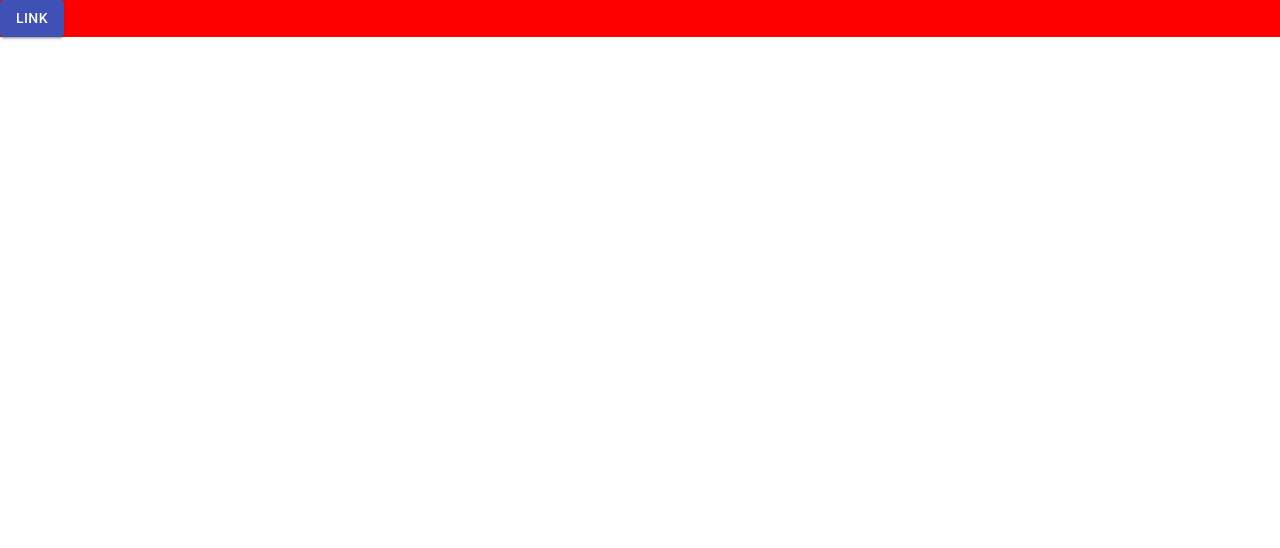
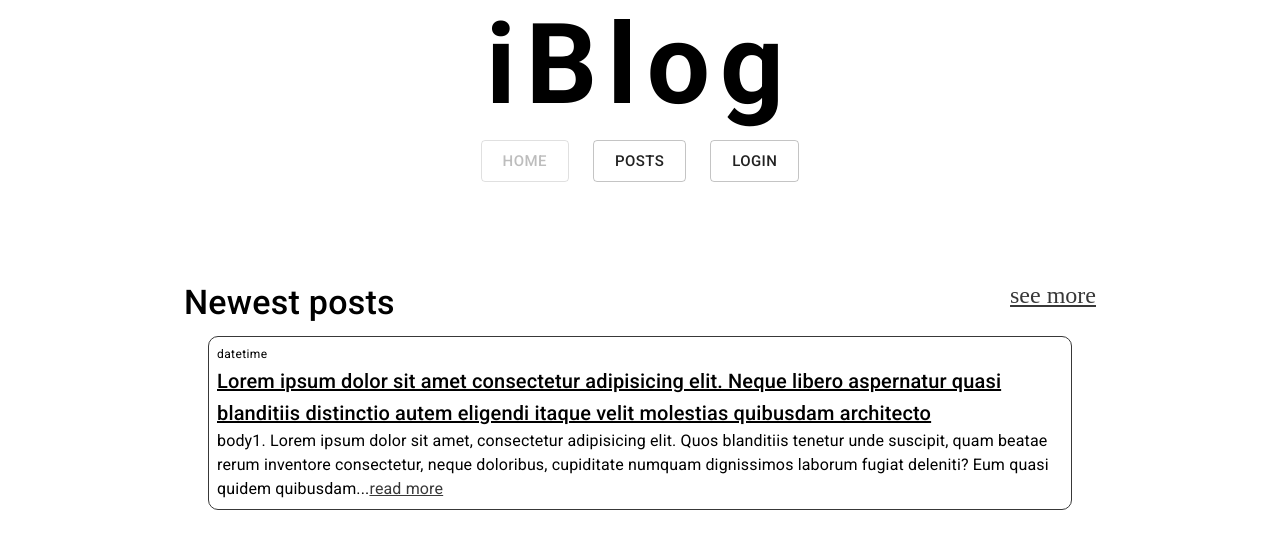
Before and after one commit to weebNeedWeed/iBlog, a Next.js app: page / in a window 1280 px wide. Shown: the top 548 px of the page. Built offline with nearby package versions, Linux system fonts and the light colour scheme.

Commit message:
Design index page

```diff
--- /dev/null
+++ b/src/components/Card/Card.index.jsx
@@ -0,0 +1,8 @@
+import React from "react";
+import CardPresentation from "./Card.presentation";
+
+function Card() {
+  return <CardPresentation />;
+}
+
+export default Card;
--- /dev/null
+++ b/src/components/Card/Card.presentation.jsx
@@ -0,0 +1,34 @@
+import React from "react";
+import Typography from "@material-ui/core/Typography";
+import useStyles from "./Card.styles";
+import Link from "next/link";
+
+function CardPresentation() {
+  const classes = useStyles();
+
+  return (
+    <div className={classes.wrapper}>
+      <Typography variant="caption" display="block">
+        datetime
+      </Typography>
+      <Link href="#">
+        <Typography variant="h6" className={classes.title}>
+          Lorem ipsum dolor sit amet consectetur adipisicing elit. Neque libero
+          aspernatur quasi blanditiis distinctio autem eligendi itaque velit
+          molestias quibusdam architecto
+        </Typography>
+      </Link>
+      <Typography variant="body1">
+        body1. Lorem ipsum dolor sit amet, consectetur adipisicing elit. Quos
+        blanditiis tenetur unde suscipit, quam beatae rerum inventore
+        consectetur, neque doloribus, cupiditate numquam dignissimos laborum
+        fugiat deleniti? Eum quasi quidem quibusdam{"..."}
+        <Link href="#">
+          <a className={classes.link}>read more</a>
+        </Link>
+      </Typography>
+    </div>
+  );
+}
+
+export default CardPresentation;
--- /dev/null
+++ b/src/components/Card/Card.styles.js
@@ -0,0 +1,22 @@
+import { makeStyles } from "@material-ui/core/styles";
+
+const useStyles = makeStyles((theme) => ({
+  wrapper: {
+    border: "solid #383838 1px",
+    borderRadius: "10px",
+    padding: "8px",
+  },
+  link: {
+    color: "#383838",
+    transition: theme.transitions.create(),
+    "&:hover": {
+      color: "#000",
+    },
+  },
+  title: {
+    textDecoration: "underline",
+    cursor: "pointer",
+  },
+}));
+
+export default useStyles;
--- /dev/null
+++ b/src/layouts/NavBar/NavBar.index.jsx
@@ -0,0 +1,14 @@
+import React from "react";
+import NavBarPresentation from "./NavBar.presentation";
+import routes from "./../../utils/routes";
+import { useRouter } from "next/router";
+
+function NavBar() {
+  const router = useRouter();
+
+  return (
+    <NavBarPresentation routes={routes} currentPathname={router.pathname} />
+  );
+}
+
+export default NavBar;
--- /dev/null
+++ b/src/layouts/NavBar/NavBar.presentation.jsx
@@ -0,0 +1,40 @@
+import React from "react";
+import Typography from "@material-ui/core/Typography";
+import useStyles from "./NavBar.styles";
+import Button from "@material-ui/core/Button";
+import Grid from "@material-ui/core/Grid";
+import Link from "next/link";
+
+function NavBarPresentation({ routes, currentPathname }) {
+  const classes = useStyles();
+
+  return (
+    <div>
+      <Typography
+        variant="h1"
+        component="h1"
+        align="center"
+        className={classes.text}
+      >
+        {"iBlog"}
+      </Typography>
+      <Grid container spacing={3} justifyContent="center">
+        {routes.map((elm, index) => (
+          <Grid item key={index}>
+            <Link href="#">
+              <Button
+                size="large"
+                variant="outlined"
+                disabled={currentPathname === elm.pathname}
+              >
+                {elm.display}
+              </Button>
+            </Link>
+          </Grid>
+        ))}
+      </Grid>
+    </div>
+  );
+}
+
+export default NavBarPresentation;
--- /dev/null
+++ b/src/layouts/NavBar/NavBar.styles.js
@@ -0,0 +1,13 @@
+import { makeStyles } from "@material-ui/core/styles";
+
+const useStyles = makeStyles({
+  text: {
+    color: "black",
+    fontWeight: 900,
+    letterSpacing: "10px",
+    marginBottom: "9px",
+    fontSize: "700%",
+  },
+});
+
+export default useStyles;
--- a/src/pages/index.jsx
+++ b/src/pages/index.jsx
@@ -1,18 +1,63 @@
-import React, { useEffect } from "react";
+import React from "react";
+import Head from "next/head";
+import NavBar from "./../layouts/NavBar/NavBar.index";
+import Container from "@material-ui/core/Container";
+import Typography from "@material-ui/core/Typography";
+import { makeStyles } from "@material-ui/core/styles";
 import Link from "next/link";
-import Button from "@material-ui/core/Button";
-import { useTheme } from "@material-ui/core/styles";
+import { Grid } from "@material-ui/core";
+import Card from "../components/Card/Card.index";
+
+const useStyles = makeStyles((theme) => ({
+  text: {
+    fontWeight: 500,
+  },
+  container: {
+    marginTop: "100px",
+  },
+  link: {
+    fontSize: "150%",
+    color: "#383838",
+    transition: theme.transitions.create(),
+    "&:hover": {
+      color: "#000000",
+    },
+  },
+}));
 
 export default function Home() {
-  const theme = useTheme();
+  const classes = useStyles();
 
   return (
-    <div style={{ backgroundColor: theme.custom.color }}>
-      <Link href="http://google.com">
-        <Button variant="contained" color="primary">
-          Link
-        </Button>
-      </Link>
-    </div>
+    <>
+      <Head>
+        <title>iBlog - home</title>
+      </Head>
+      <>
+        <NavBar />
+        <Container maxWidth="md" className={classes.container}>
+          <Grid container justifyContent="space-between">
+            <Grid item>
+              <Typography
+                variant="h4"
+                component="h2"
+                gutterBottom
+                className={classes.text}
+              >
+                {"Newest posts"}
+              </Typography>
+            </Grid>
+            <Grid item>
+              <Link href="/posts">
+                <a className={classes.link}>see more</a>
+              </Link>
+            </Grid>
+          </Grid>
+          <Container maxWidth="md">
+            <Card />
+          </Container>
+        </Container>
+      </>
+    </>
   );
 }
--- /dev/null
+++ b/src/utils/routes.js
@@ -0,0 +1,7 @@
+const routes = [
+  { pathname: "/", display: "home" },
+  { pathname: "/posts", display: "posts" },
+  { pathname: "/login", display: "login" },
+];
+
+export default routes;
```
